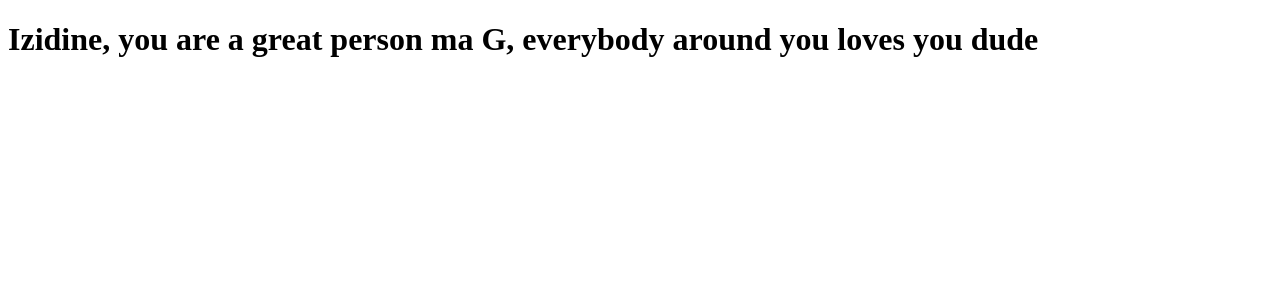
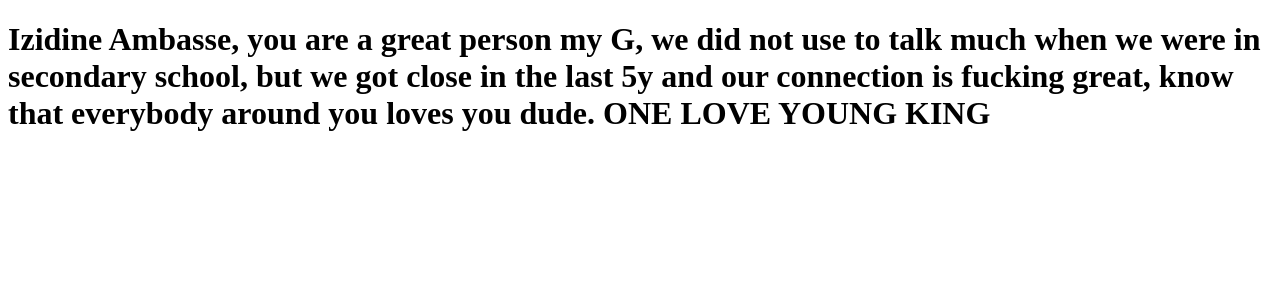
Before and after one commit to IsmenioPaulo/clone-tabnews, a Next.js app: page / in a window 1280 px wide. Shown: the top 300 px of the page. Built offline with nearby package versions, Linux system fonts and the light colour scheme.

Commit message:
modifica a frase

```diff
--- a/pages/index.js
+++ b/pages/index.js
@@ -1,5 +1,5 @@
 function Home() {
-  return <h1>Izidine, you are a great person ma G, everybody around you loves you dude</h1>
+  return <h1>Izidine Ambasse, you are a great person my G, we did not use to talk much when we were in secondary school, but we got close in the last 5y and our connection is fucking great, know that everybody around you loves you dude. ONE LOVE YOUNG KING</h1>
 }
 
 
```
